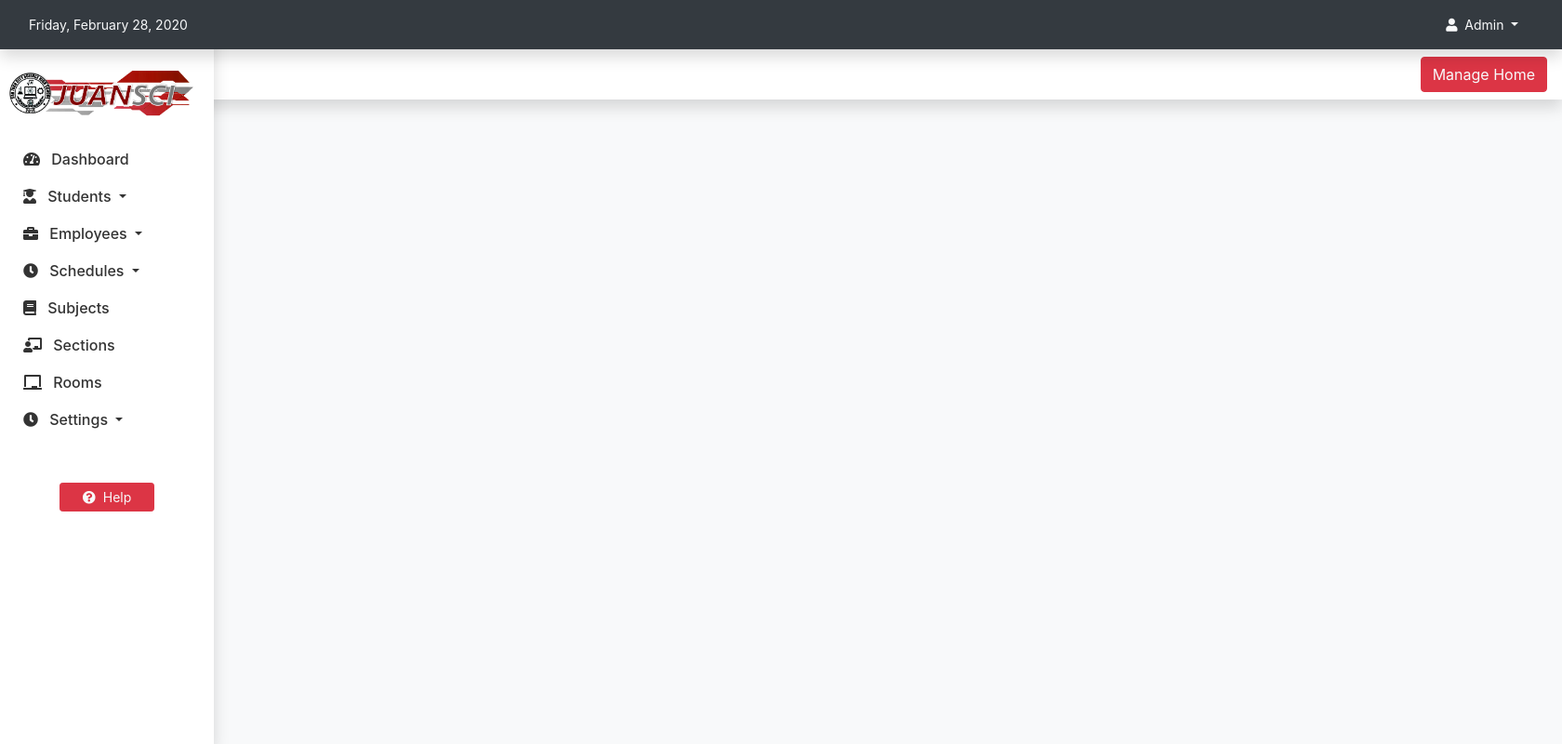
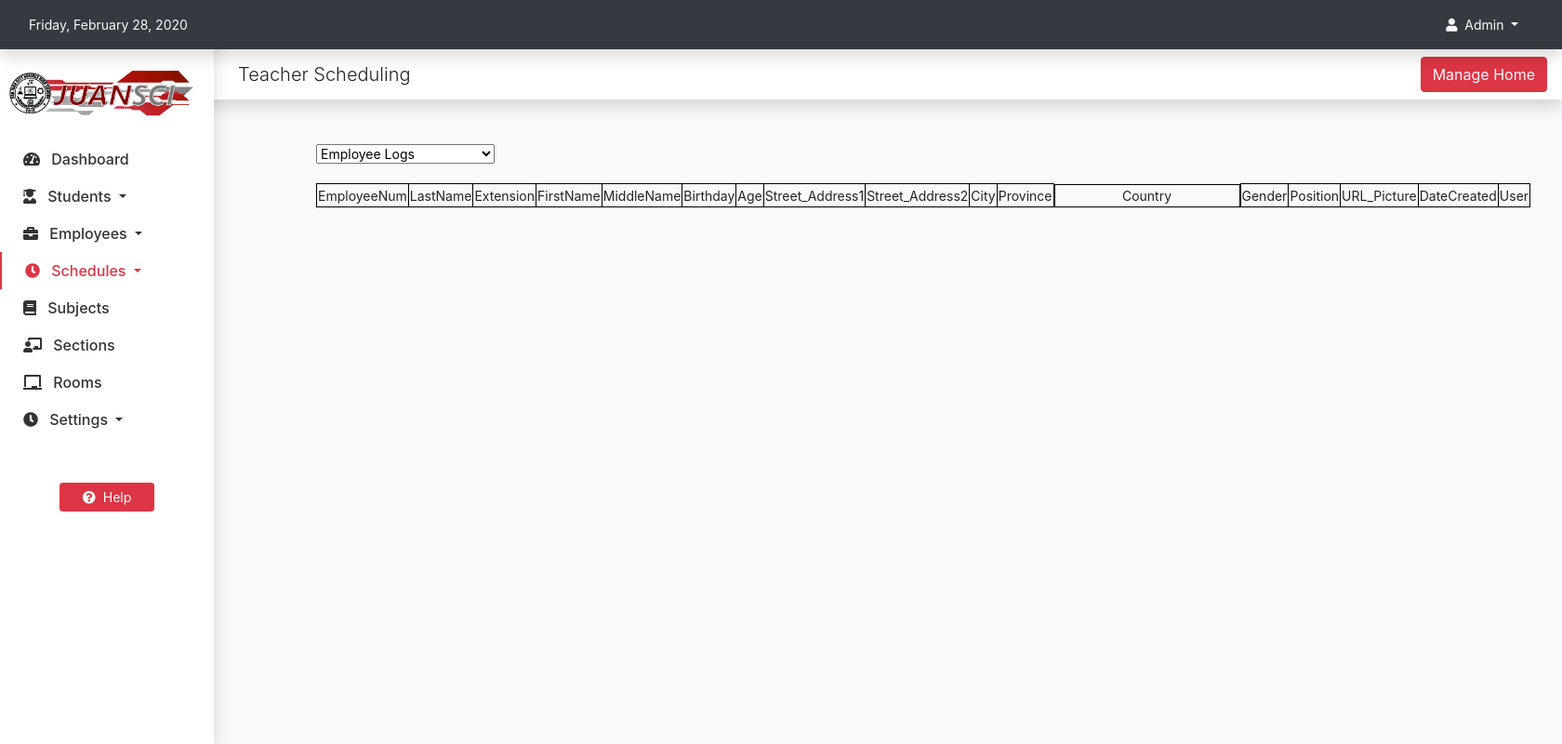
Before and after one commit to jmgabon/Software_Engineering, a PHP site: page /portal/admin/logs.php in a window 1680 px wide. Shown: the whole page at 93% size. Run offline with PHP 8.4, Linux system fonts and the light colour scheme; the visitor is signed in with stand-in values (Sample User, id 1); some libraries are stand-ins or nearby versions.

Commit message:
initial logs with table generation

```diff
--- a/juansci/portal/admin/logs.php
+++ b/juansci/portal/admin/logs.php
@@ -1,2 +1,60 @@
 <?php include 'partials/header.php'; ?>
+<script type="text/javascript">
+    $('#lead').text('Teacher Scheduling');
+    $('#schedule').addClass('active');
+</script>
+<div class="content-main mt-5">
+	<div id="modal">
+		<div id="modal-content">
+			<span id="close" onclick="closeModal(document.getElementById('modal-body'));">&times;</span>
+			<div id="modal-header" >
+				<h2 id="modal-title"></h2>
+			</div>
+			<div id= "modal-body">
+			</div>
+			<div id="modal-footer">
+			</div>
+		</div>
+	</div>
+	<div>
+	<p>
+		<!-- <label for="">Teacher: <input type="search" id="txt_TeacherEmployeeNum" style="display: none;" />
+		<input type="search" id="txt_TeacherName" disabled/></label>
+		<button class="modal-button"><i class="far fa-window-restore"></i></button> -->
+		<select id="Category">
+			<option value="employee" selected="selected">Employee Logs</option>
+			<option value="room">Room Logs</option>
+			<option value="sched">Schedule Logs</option>
+			<option value="section">Section Logs</option>
+			<option value="student">Student Logs</option>
+			<option value="student_section">Student Assignment Logs</option>
+			<option value="subject">Subject Logs</option>
+			<option value="subjectcode">Subject Code Logs</option>
+		</select>
+	</p>
+	<p>
+		<!-- <label for="">Add Subject:</label>
+		<button class="modal-button"><i class="far fa-window-restore"></i></button> -->
+	</p><br/>
+	</div>
+	<div class="s-table">
+	<!-- <table>
+		<thead class="dark">
+
+		</thead>
+
+		<tbody>
+
+		</tbody>
+	</table> -->
+	<!-- <button class="rounded-pill">RESET</button> -->
+	</div>
+	<script type="text/javascript">
+		var user = "<?php echo($_SESSION['access']);?>";
+		// console.log(user);
+
+
+	</script>
+
 <?php include 'partials/footer.php'; ?>
+<script type="text/javascript" src="../js/logs.js"></script>
--- /dev/null
+++ b/juansci/portal/js/logs.js
@@ -0,0 +1,32 @@
+let cat = document.querySelector("#Category");
+let parentNode = document.querySelector(".s-table");
+let selected;
+
+function GetFields(){
+	let crud = "SELECT";
+	selected = cat.options[cat.selectedIndex].value;
+	query = "DESCRIBE " + selected;
+	SimplifiedQuery(crud, query, null, CheckField);
+}
+GetFields();
+// function SimplifiedQuery(crud,query,searchbox,callback){
+// SimplifiedQuery(crud,query,searchbox,callback)
+cat.addEventListener("change", GetFields);
+
+function CheckField(xhttp){
+	RemoveChildNodes(parentNode);
+	let json = JSON.parse(xhttp.responseText);
+	let theadID = "";
+	// json = json.slice(1, json.length-1);
+	// console.log(json);
+	// json = json.split(",");
+	// console.log(json);
+	for(let i = 0; i < json.length; i++){
+		console.log(json[i][0]);
+		theadID += json[i][0] + "@";
+	}
+	theadID = theadID.slice(0, theadID.length - 1);
+	console.log(theadID);
+	// CreateTable(table_name, thead_id, thead_innerHTML, seperator, parentNode, offset, hiddenCol)
+	CreateTable(selected, theadID, theadID, "@", parentNode, 0, null);
+}
```
